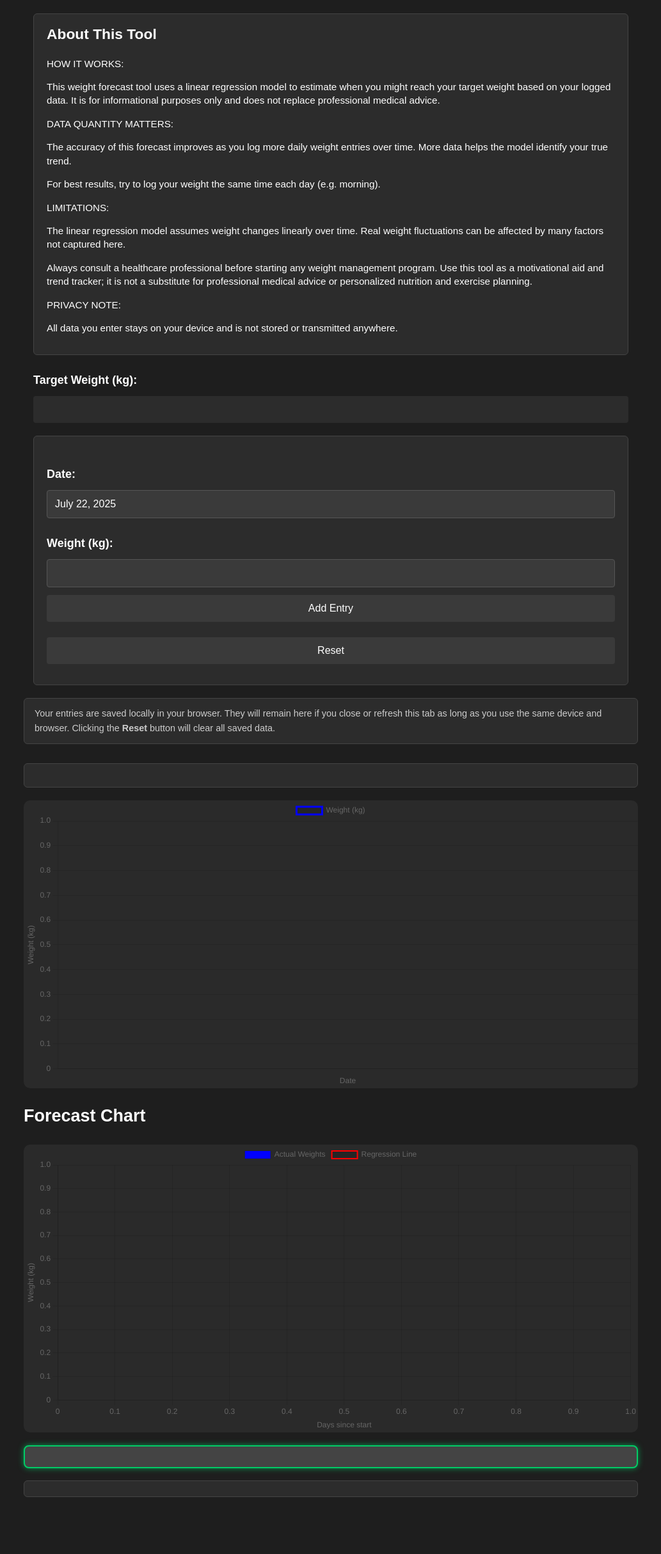
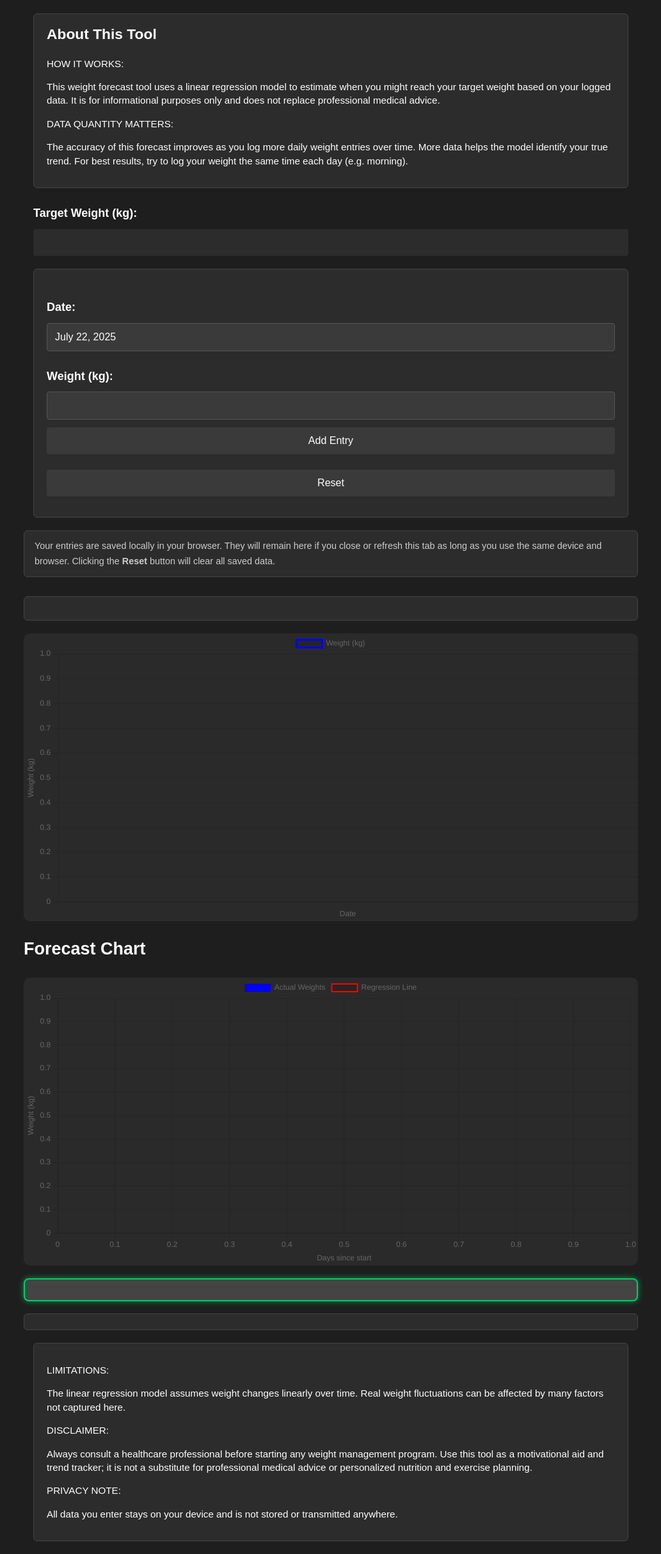
Before and after one commit to LjubojevicBlagoje/WeightLossForecast, a plain HTML site: page index.html in a window 1280 px wide. Shown: the part 105-2534 px from the top of the page at 64% size, without its empty margins (123-1156 px from the left). Before the commit the page ends 2480 px from the top, so only its background shows below. Drawn offline with nearby package versions, Linux system fonts and the light colour scheme.

Commit message:
Update 1.3 UI enhancements
- Disclaimers placed at the bottom so that the infoBox takes up less space

```diff
--- a/index.html
+++ b/index.html
@@ -29,7 +29,8 @@
             font-weight: 600;
         }
 
-        #infoBox {
+        #infoBox,
+        #infoBox2 {
             background-color: #2c2c2c;
             border: 1px solid #444;
             border-radius: 6px;
@@ -230,7 +231,8 @@
                 width: 100%;
             }
 
-            #infoBox {
+            #infoBox,
+            #infoBox2 {
                 font-size: 1rem;
                 padding: 16px 20px;
             }
@@ -295,22 +297,7 @@
             <p>DATA QUANTITY MATTERS:</p>
             <p>
                 The accuracy of this forecast improves as you log more daily weight entries over time. More data helps
-                the model identify your true trend.
-            </p>
-            <p>For best results, try to log your weight the same time each day (e.g. morning).</p>
-            <p>LIMITATIONS:</p>
-            <p>
-                The linear regression model assumes weight changes linearly over time. Real weight fluctuations can be
-                affected by many factors not captured here.
-            </p>
-            <p>
-                Always consult a healthcare professional before starting any weight management program. Use this tool as
-                a
-                motivational aid and trend tracker; it is not a substitute for professional medical advice or
-                personalized nutrition and exercise planning.
-            </p>
-            <p>PRIVACY NOTE:</p>
-            <p>All data you enter stays on your device and is not stored or transmitted anywhere.</p>
+                the model identify your true trend. For best results, try to log your weight the same time each day (e.g. morning).</p>
         </div>
 
         <label for="targetWeight">Target Weight (kg):</label>
@@ -354,6 +341,23 @@
         <p id="regressionStats" style="margin-top: 10px;"></p>
     </div>
 
+    <div class="container">
+        <div id="infoBox2">
+            <p>LIMITATIONS:</p>
+            <p>
+                The linear regression model assumes weight changes linearly over time. Real weight fluctuations can be
+                affected by many factors not captured here.
+            </p>
+            <p>DISCLAIMER:</p>
+            <p>
+                Always consult a healthcare professional before starting any weight management program. Use this tool as
+                a
+                motivational aid and trend tracker; it is not a substitute for professional medical advice or
+                personalized nutrition and exercise planning.
+            </p>
+            <p>PRIVACY NOTE:</p>
+            <p>All data you enter stays on your device and is not stored or transmitted anywhere.</p>
+        </div>
         <script>
             // Keep a single entries array for all data
             const entries = [];
```
Lines whose indentation alone changed are shown as unchanged.
